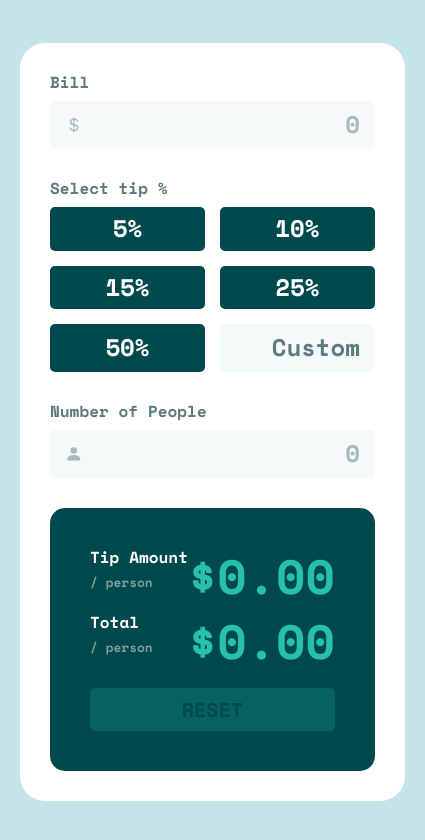
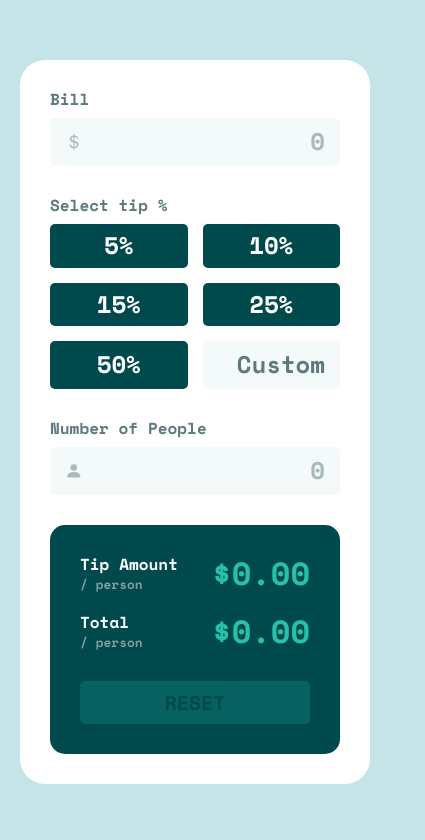
Before and after one commit to Qu4k3/challenge-tip-calculator-app, a React (Create React App) app: page / in a window 390 px wide. Shown: the top 840 px of the page, 425 px wide, since content can reach past the window. Built offline with nearby package versions, Linux system fonts and the light colour scheme.

Commit message:
FIX reduce font size & spacing on mobile

```diff
--- a/src/App.scss
+++ b/src/App.scss
@@ -234,6 +234,18 @@
           }
         }
       }
+      .outcome {
+        padding: 30px;
+        gap: 20px;
+        .outcome--block {
+          > div {
+            gap: 5px;
+          }
+          .block--amount {
+            font-size: 2rem;
+          }
+        }
+      }
     }
   }
 
```
